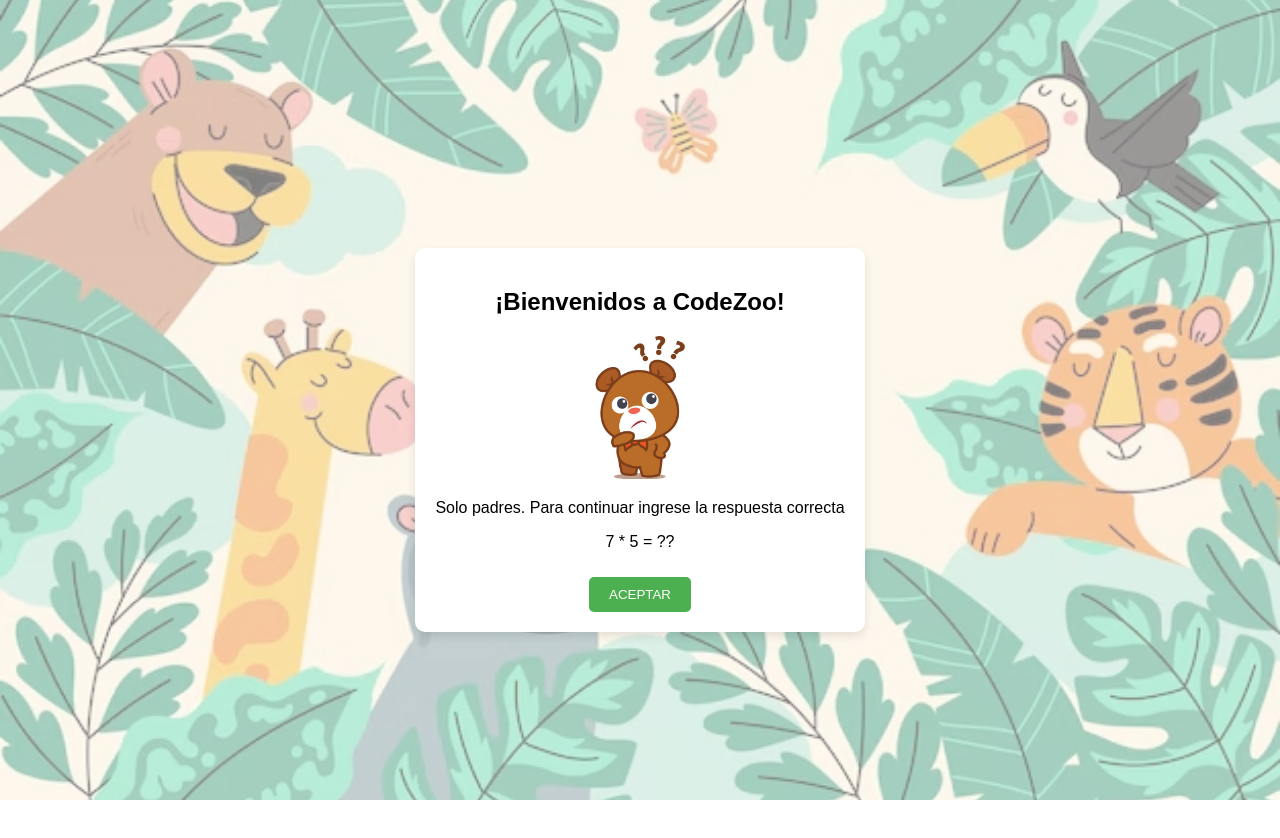
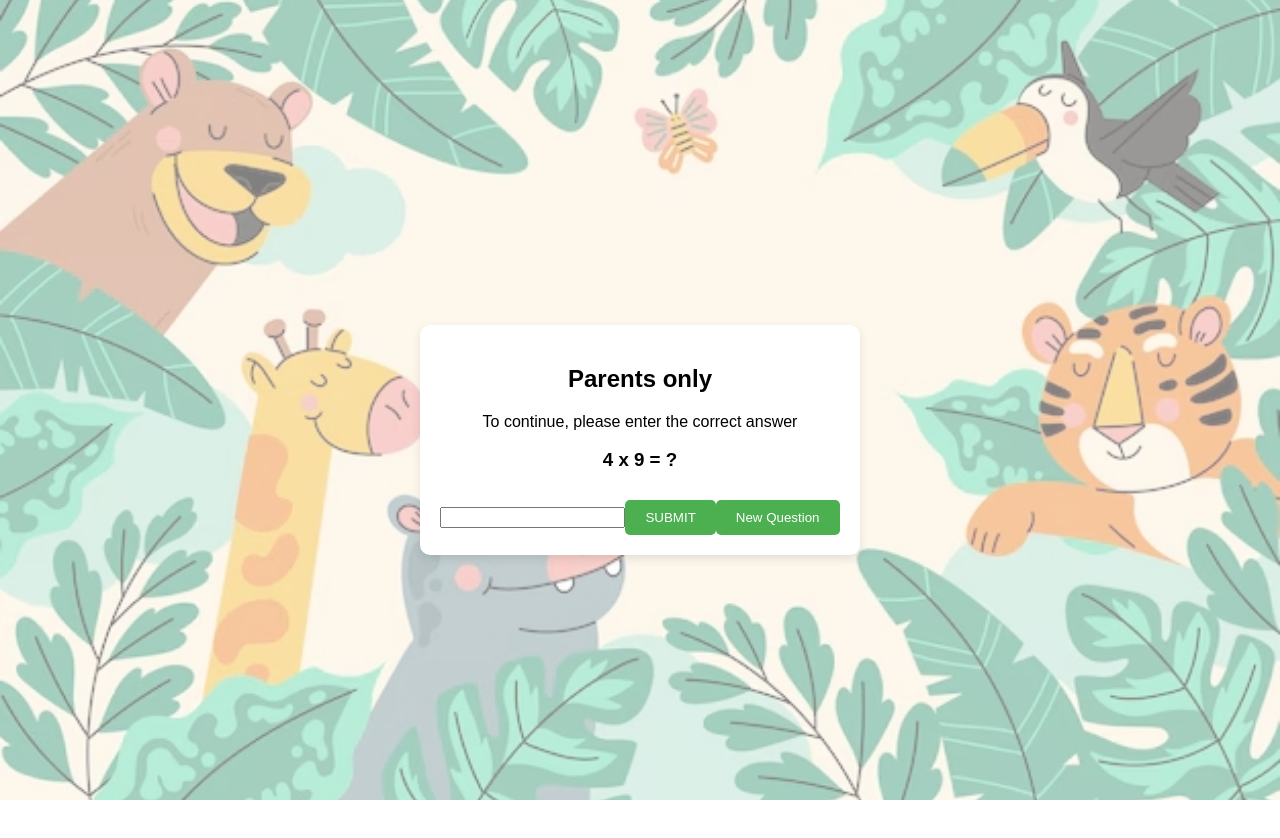
Before and after one commit to esracontrerasor/CodeZoo, a React (Vite) app: page /acceso in a window 1280 px wide. Shown: the top 838 px of the page. Built offline with nearby package versions, Linux system fonts and the light colour scheme.

Commit message:
Mensaje del commit

```diff
--- a/src/Acceso.jsx
+++ b/src/Acceso.jsx
@@ -1,24 +1,64 @@
-import React from "react";
-import { useNavigate } from "react-router-dom"; // Importa useNavigate
+import React, { useState, useEffect } from "react";
+import { useNavigate } from "react-router-dom";
 import "./css/Acceso.css";
 import oso from "./resources/bear-thinking-character-style-cartoon-vector-14196134.jpg";
 
 const CodeZooWelcome = () => {
-  const navigate = useNavigate(); // Hook de navegación
+  const navigate = useNavigate();
+  const [num1, setNum1] = useState(1);
+  const [num2, setNum2] = useState(1);
+  const [answer, setAnswer] = useState("");
+  const [isCorrect, setIsCorrect] = useState(false);
 
-  const handleAccept = () => {
-    navigate("/terminos"); // Redirige a Términos.jsx
+  useEffect(() => {
+    generateNewMultiplication();
+  }, []);
+
+  const generateNewMultiplication = () => {
+    const newNum1 = Math.floor(Math.random() * 9) + 1;
+    const newNum2 = Math.floor(Math.random() * 9) + 1;
+    setNum1(newNum1);
+    setNum2(newNum2);
+    setAnswer("");
+    setIsCorrect(false);
+  };
+
+  const handleInputChange = (e) => {
+    const value = e.target.value;
+    if (/^\d*$/.test(value)) {
+      setAnswer(value);
+      setIsCorrect(parseInt(value) === num1 * num2);
+    }
+  };
+
+  const handleSubmit = () => {
+    if (isCorrect) {
+      navigate("/terminos");
+    }
   };
 
   return (
     <div className="app">
       <div className="container">
         <div className="card">
-          <h2>¡Bienvenidos a CodeZoo!</h2>
-          <img src={oso} alt="Foto de oso" />
-          <p>Solo padres. Para continuar ingrese la respuesta correcta</p>
-          <p>7 * 5 = ??</p>
-          <button onClick={handleAccept}>ACEPTAR</button>
+          <h2>Parents only</h2>
+          <p>To continue, please enter the correct answer</p>
+          <h3>
+            {num1} x {num2} = ?
+          </h3>
+          <input
+            type="text"
+            value={answer}
+            onChange={handleInputChange}
+            maxLength={2}
+            className="answer-input"
+          />
+          <button onClick={handleSubmit} disabled={!isCorrect}>
+            SUBMIT
+          </button>
+          <button onClick={generateNewMultiplication} className="reset-btn">
+            New Question
+          </button>
         </div>
       </div>
     </div>
```
